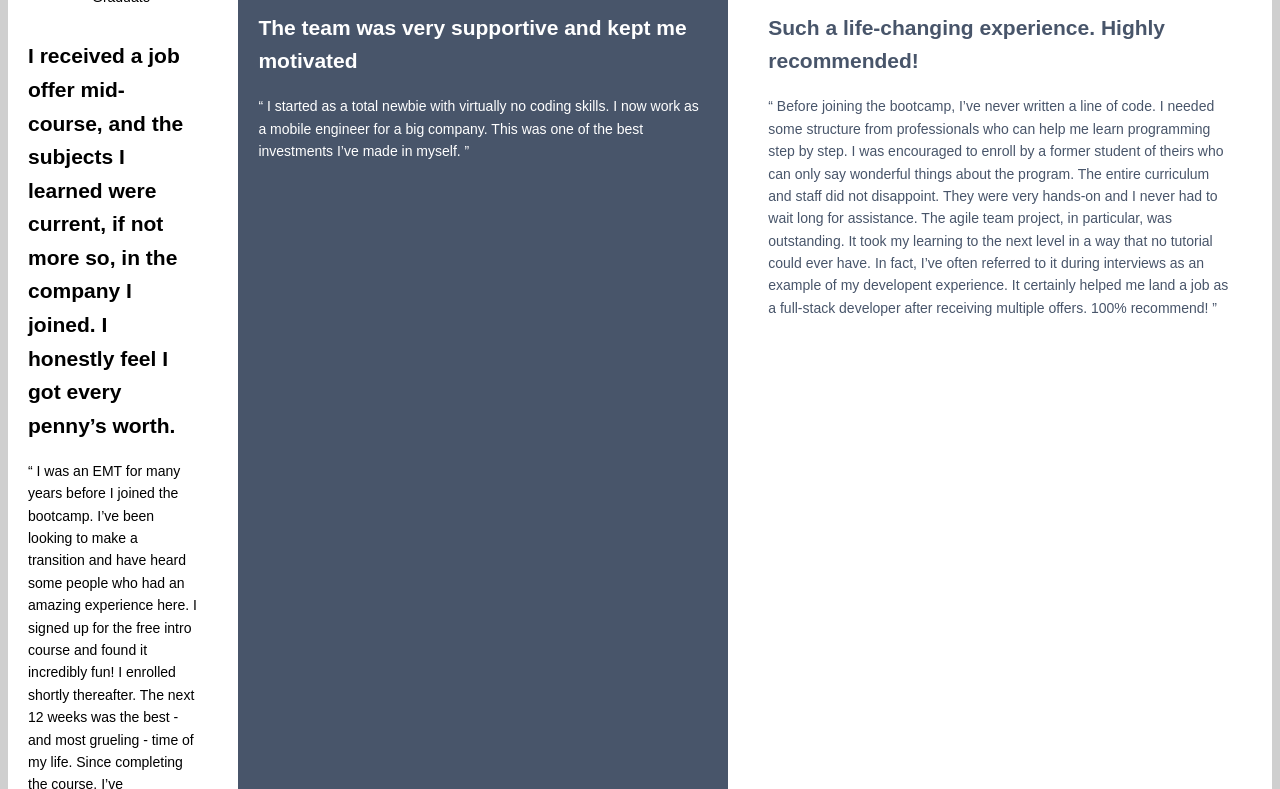
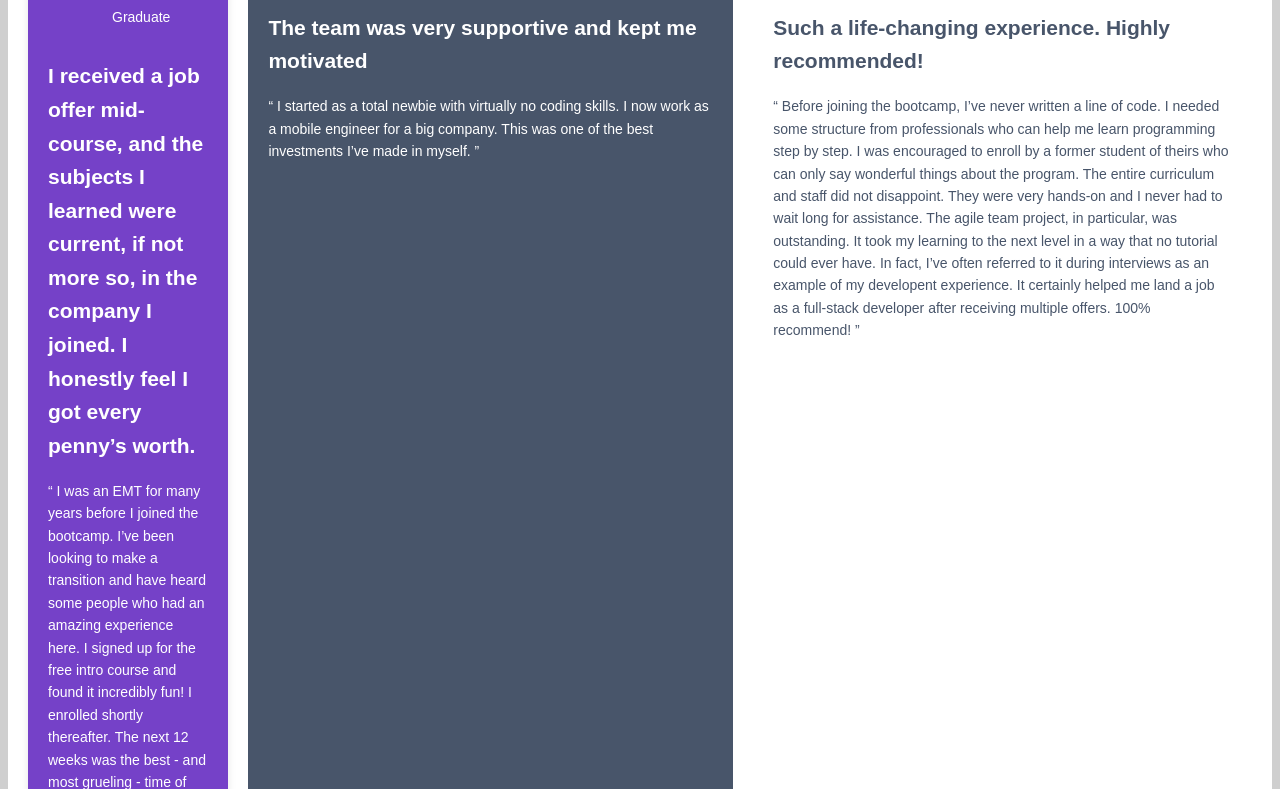
Before and after one commit to RivoltaAlpha/grid_css, a plain HTML site: page index.html in a window 1280 px wide. Shown: the part 150-939 px from the top of the page. Drawn offline with Linux system fonts and the light colour scheme.

Commit message:
Update styling.css

```diff
--- a/styling.css
+++ b/styling.css
@@ -27,7 +27,7 @@ body {
 
 /* Testimonial card 1 */
 
-.testimonial {
+.testimonial1 {
     background-color: hsl(263, 55%, 52%);
     padding: 20px;
     border-radius: 10px;
```
